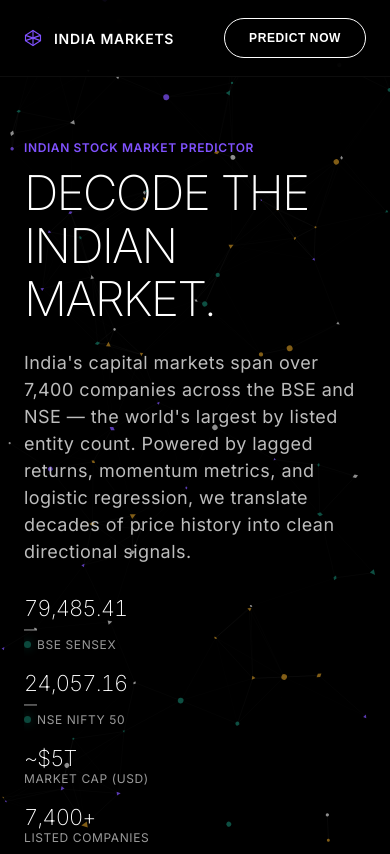
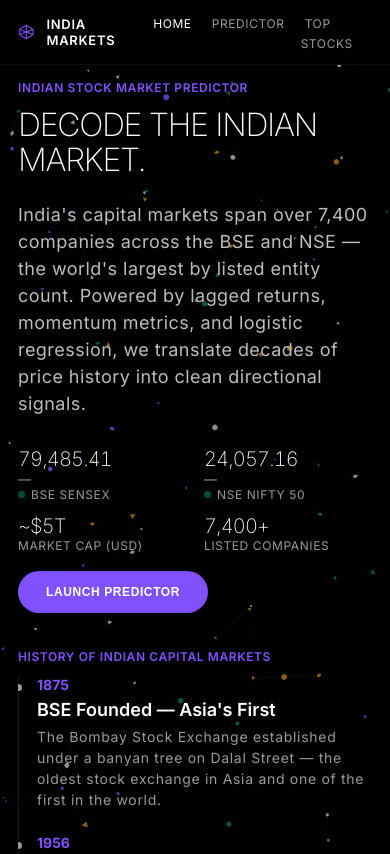
Before and after one commit to Vishal-Murugadhas/Stock_Predictor, a plain HTML site: page frontend/index.html in a window 390 px wide. Shown: the top 854 px of the page. Drawn offline with nearby package versions, Linux system fonts and the light colour scheme; no server answers.

Commit message:
Optimize layout, header, result-header, stats, spacing and tables for mobile viewport sizes

```diff
--- a/frontend/index.css
+++ b/frontend/index.css
@@ -910,18 +910,25 @@
 
 /* Responsive Scaling */
 @media (max-width: 992px) {
+  main {
+    padding-top: 80px;
+    padding-left: var(--spacing-18);
+    padding-right: var(--spacing-18);
+  }
+
   .grid-50-50 {
     grid-template-columns: 1fr;
     gap: var(--spacing-36);
   }
 
-  .predictor-wrapper {
-    grid-template-columns: 1fr;
+  .sticky-column {
+    position: relative;
+    top: auto;
   }
 
   .hero-headline {
-    font-size: var(--text-display);
-    line-height: var(--leading-display);
+    font-size: clamp(32px, 6vw, 60px);
+    line-height: 1.1;
   }
 
   .grid-3-col {
@@ -932,20 +939,61 @@
 
 @media (max-width: 768px) {
   header {
-    padding: var(--spacing-18) var(--spacing-24);
+    padding: var(--spacing-12) var(--spacing-18);
+  }
+
+  .logo span {
+    font-size: 13px;
+  }
+
+  .nav-cta {
+    display: none; /* Hide CTA button on mobile to fit navigation items */
   }
 
   .nav-links {
-    display: none; /* Can add dropdown toggle if required, kept minimal for SPA */
+    display: flex;
+    gap: var(--spacing-12);
   }
 
-  .hero-headline {
-    font-size: var(--text-heading-lg);
-    line-height: var(--leading-heading-lg);
+  .nav-link {
+    font-size: 12px;
+    padding: 6px 4px;
+  }
+
+  .result-header {
+    grid-template-columns: 1fr;
+    gap: var(--spacing-12);
+  }
+
+  .chart-container {
+    height: 260px;
+  }
+
+  .search-wrapper {
+    max-width: 100%;
   }
 
   .stats-row {
-    flex-direction: column;
-    gap: var(--spacing-18);
+    flex-direction: row;
+    flex-wrap: wrap;
+    gap: var(--spacing-12) var(--spacing-18);
+    margin-top: var(--spacing-18);
+    margin-bottom: var(--spacing-18);
+  }
+
+  .stat-item {
+    flex: 1 1 40%;
+    min-width: 120px;
+  }
+
+  .stat-num {
+    font-size: clamp(20px, 5vw, 28px);
+    min-width: auto;
+  }
+
+  .stocks-table th,
+  .stocks-table td {
+    padding: var(--spacing-12) var(--spacing-8);
+    font-size: 12px;
   }
 }
```
